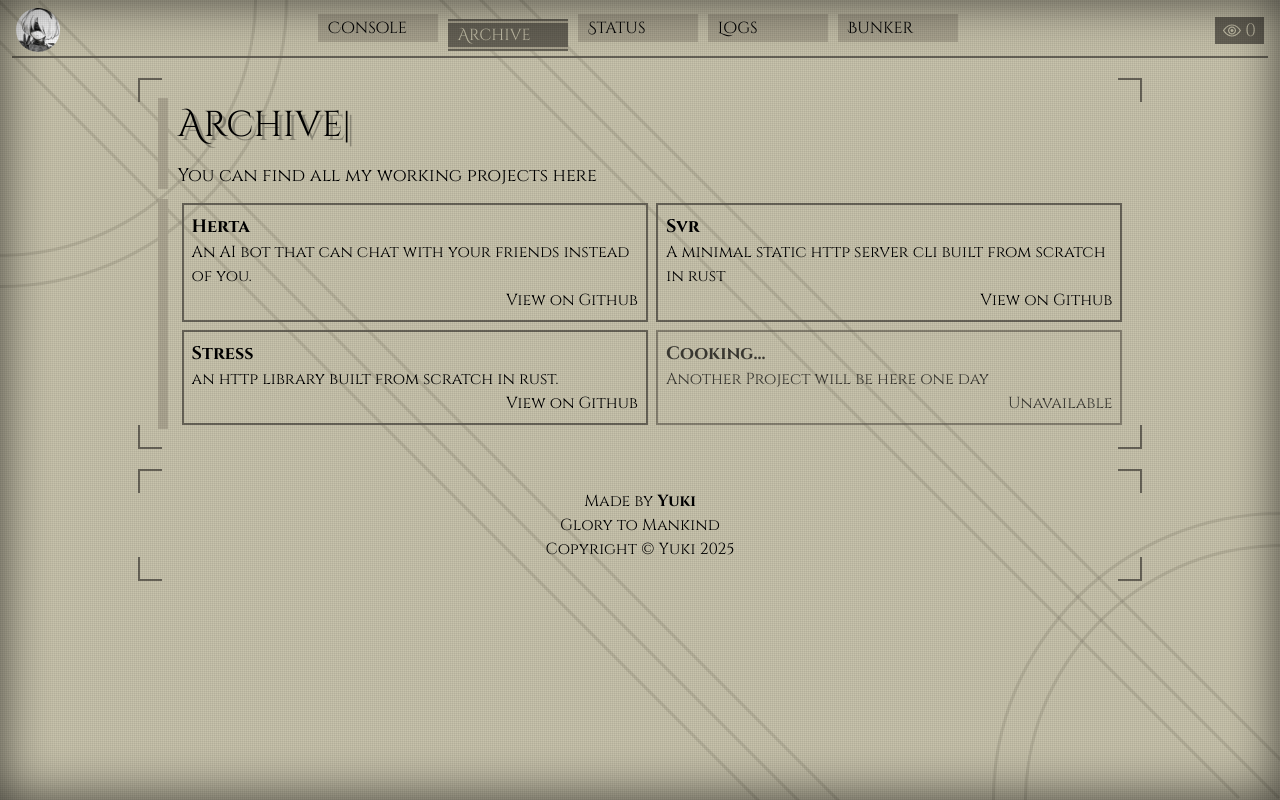
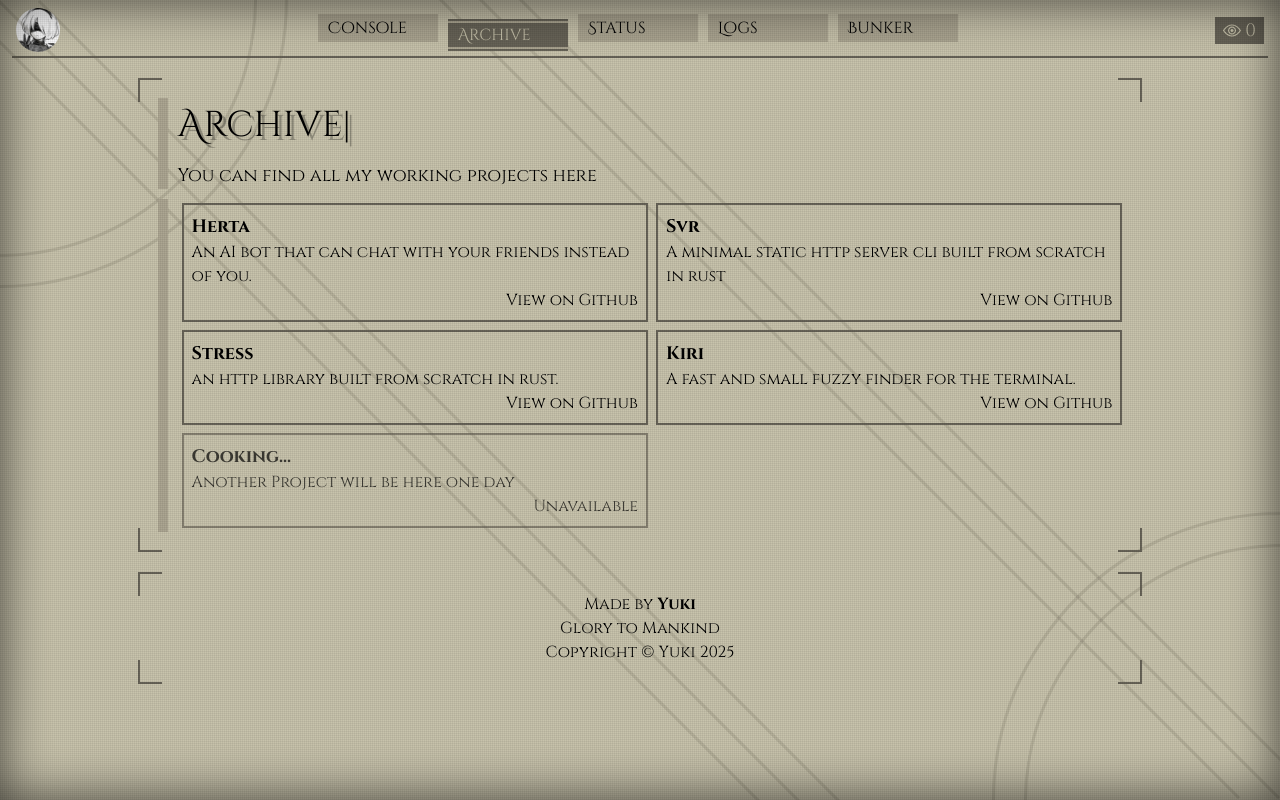
Before and after one commit to yukiisen/yukii, a SvelteKit app: page /archive in a window 1280 px wide. Built offline with nearby package versions, Linux system fonts and the light colour scheme; no server answers.

Commit message:
dec first update

```diff
--- a/src/routes/archive/+page.svelte
+++ b/src/routes/archive/+page.svelte
@@ -16,6 +16,7 @@
         { name: "Herta", repo: "herta", description: "An AI bot that can chat with your friends instead of you." },
         { name: "Svr", repo: "svr", description: "A minimal static http server cli built from scratch in rust" },
         { name: "Stress", repo: "stress", description: "an http library built from scratch in rust." },
+        { name: "Kiri", repo: "kiri", description: "A fast and small fuzzy finder for the terminal." },
     ]
 
     onMount(async () => {
```
